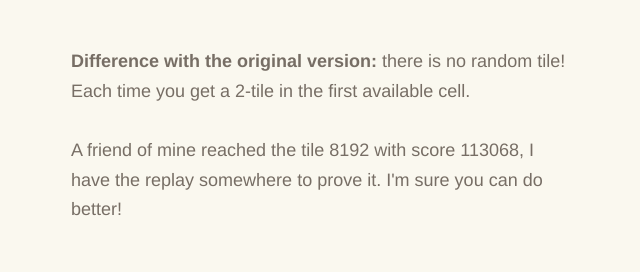
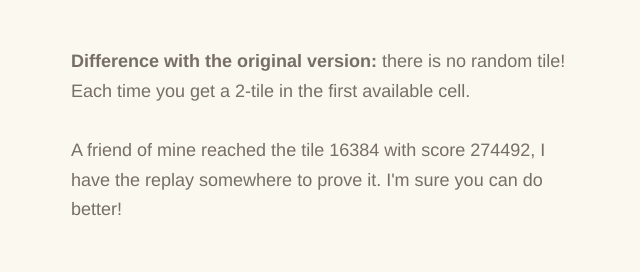
Before and after one commit to jmfork/jmfork.github.io, a plain HTML site: page 2048/index.html in a window 1280 px wide. Shown: the part 606-878 px from the top of the page, 319-959 px from the left. Drawn offline with Linux system fonts and the light colour scheme.

Commit message:
updated friend's score

```diff
--- a/2048/index.html
+++ b/2048/index.html
@@ -82,7 +82,7 @@
 
       </div>
     </div>
-    <p class="game-explanation"><strong>Difference with the original version:</strong> there is no random tile! Each time you get a 2-tile in the first available cell. <br /><br />A friend of mine reached the tile 8192 with score 113068, I have the replay somewhere to prove it. I'm sure you can do better!
+    <p class="game-explanation"><strong>Difference with the original version:</strong> there is no random tile! Each time you get a 2-tile in the first available cell. <br /><br />A friend of mine reached the tile 16384 with score 274492, I have the replay somewhere to prove it. I'm sure you can do better!
     </p>
     <p class="game-explanation">
       <strong class="important">How to play:</strong> Use your <strong>arrow keys</strong> to move the tiles. When two tiles with the same number touch, they <strong>merge into one!</strong>.
```
